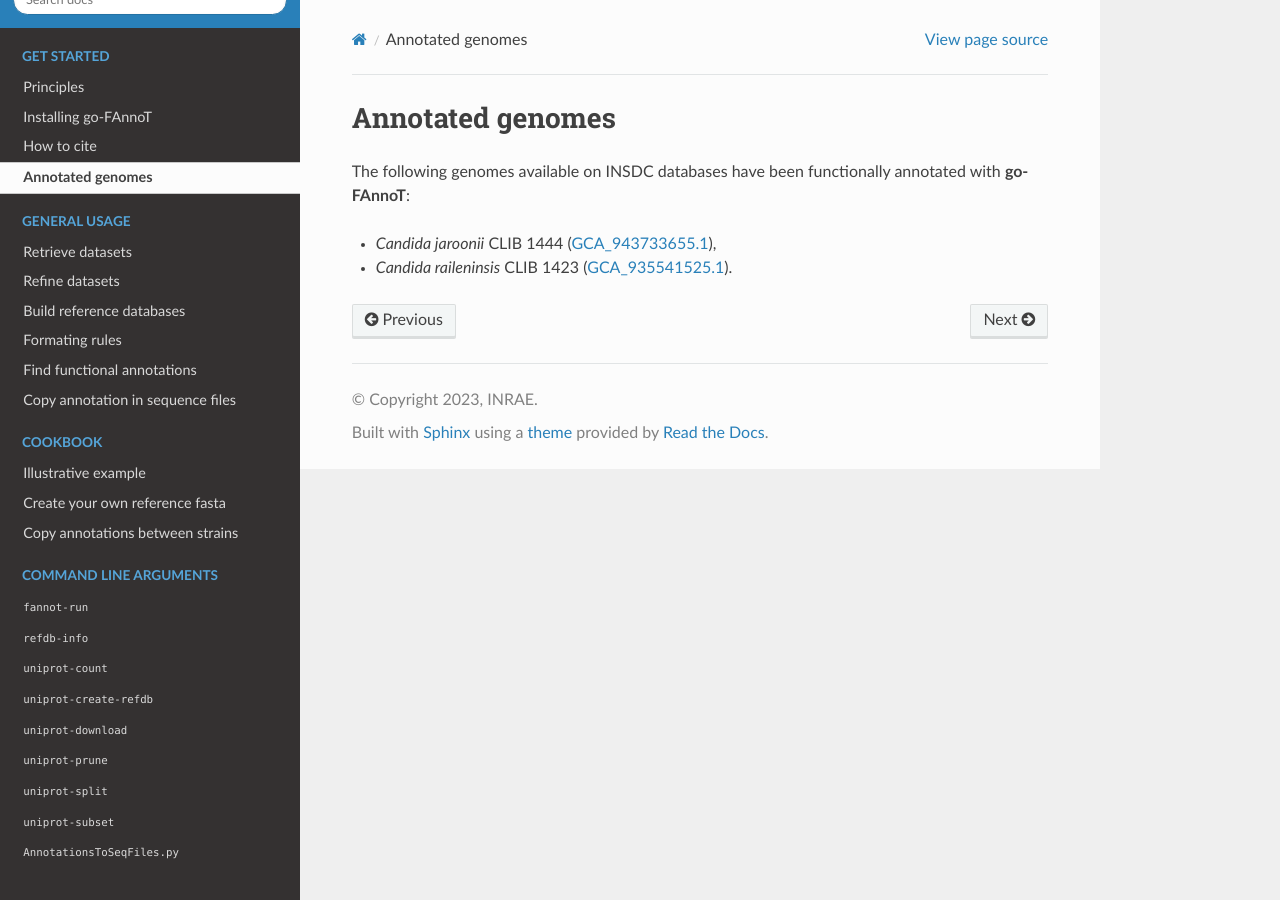
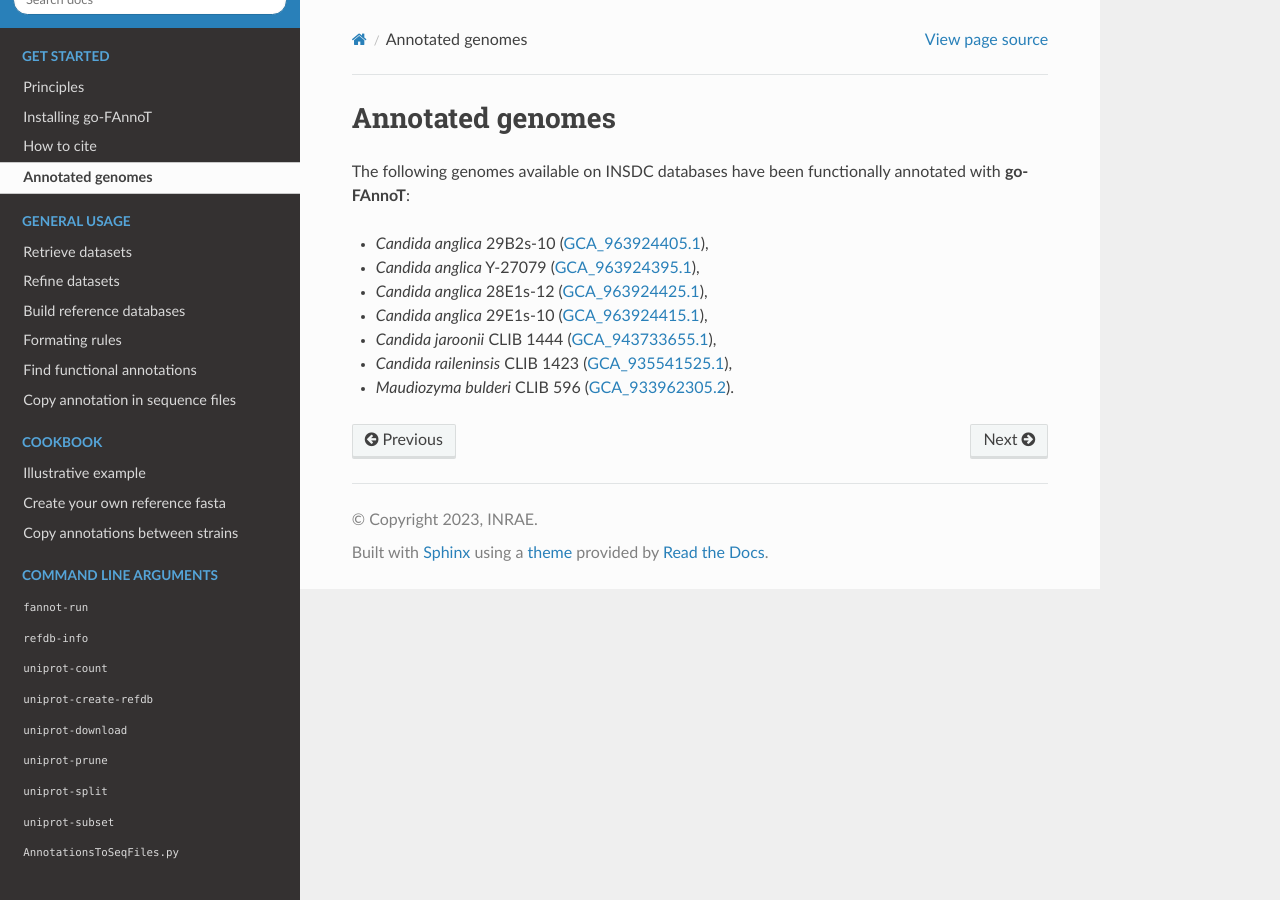
Before and after one commit to hdevillers/go-fannot-documentation, a Sphinx documentation site: the page built from docs/source/get_started/genomes.rst, in a window 1280 px wide. Built offline with Sphinx 7.4.7 and the Read the Docs theme 2.0.0, drawn with Linux system fonts in a browser that asks for light colours.

Commit message:
Update genome list.

```diff
--- a/docs/source/get_started/genomes.rst
+++ b/docs/source/get_started/genomes.rst
@@ -3,5 +3,10 @@ Annotated genomes
 
 The following genomes available on INSDC databases have been functionally annotated with **go-FAnnoT**:
 
+* *Candida anglica* 29B2s-10 (`GCA_963924405.1 <https://www.ncbi.nlm.nih.gov/assembly/GCA_963924405.1>`_),
+* *Candida anglica* Y-27079 (`GCA_963924395.1 <https://www.ncbi.nlm.nih.gov/assembly/GCA_963924395.1>`_),
+* *Candida anglica* 28E1s-12 (`GCA_963924425.1 <https://www.ncbi.nlm.nih.gov/assembly/GCA_963924425.1>`_),
+* *Candida anglica* 29E1s-10 (`GCA_963924415.1 <https://www.ncbi.nlm.nih.gov/assembly/GCA_963924415.1>`_),
 * *Candida jaroonii* CLIB 1444 (`GCA_943733655.1 <https://www.ncbi.nlm.nih.gov/assembly/GCA_943733655.1/>`_),
-* *Candida raileninsis* CLIB 1423 (`GCA_935541525.1 <https://www.ncbi.nlm.nih.gov/assembly/GCA_935541525.1/>`_).
+* *Candida raileninsis* CLIB 1423 (`GCA_935541525.1 <https://www.ncbi.nlm.nih.gov/assembly/GCA_935541525.1/>`_),
+* *Maudiozyma bulderi* CLIB 596 (`GCA_933962305.2 <https://www.ebi.ac.uk/ena/browser/view/GCA_933962305.2>`_).
```
